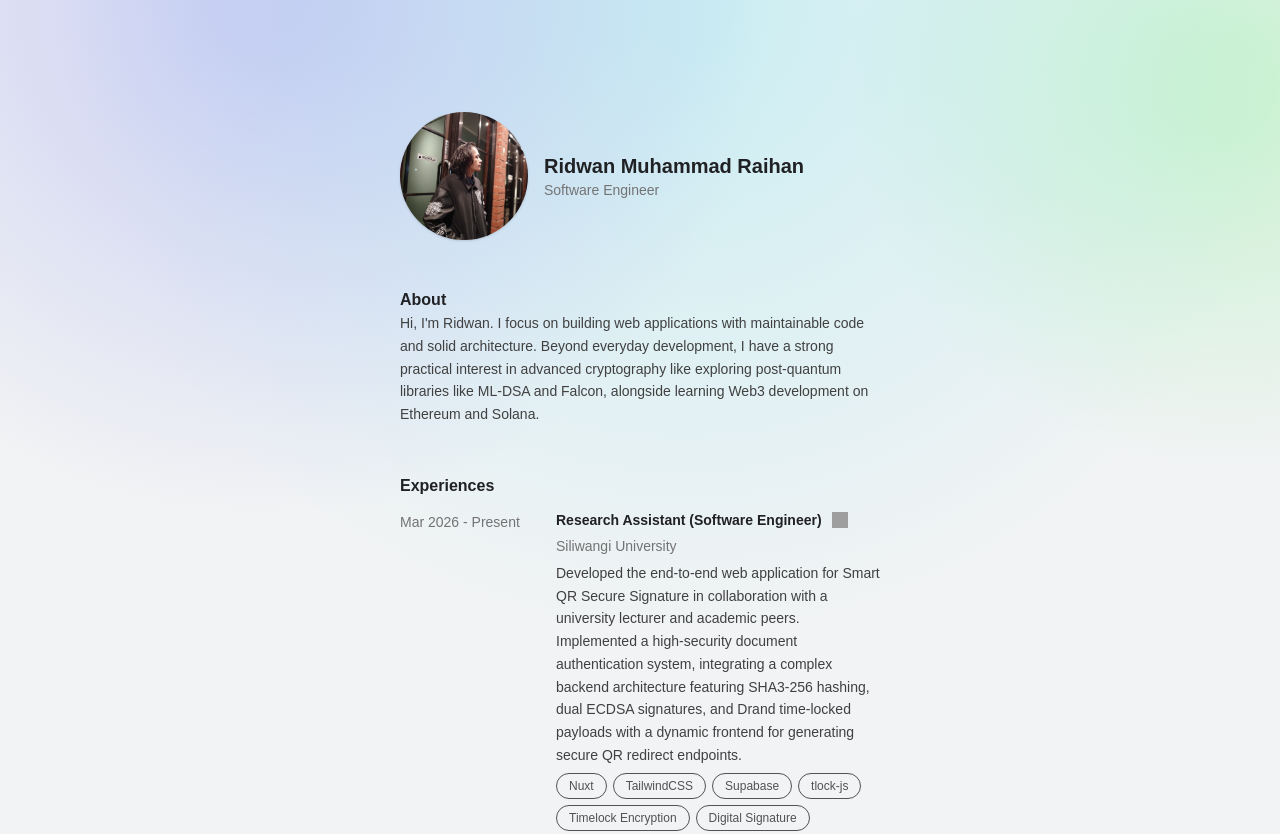
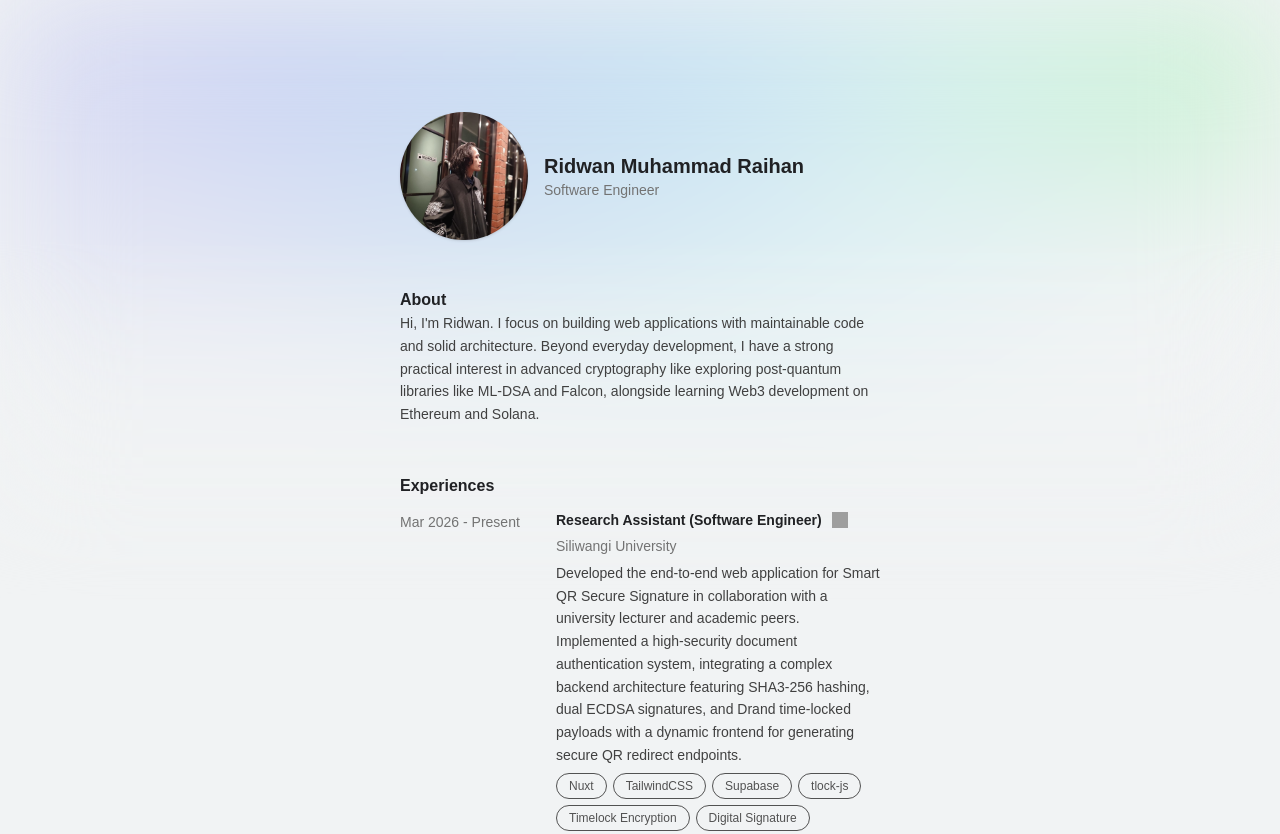
Before and after one commit to ridwanmuh3/portfolio, an Astro site: page / in a window 1280 px wide. Shown: the top 834 px of the page. Built offline with nearby package versions, Linux system fonts and the light colour scheme; Astro itself is replaced by a stand-in of ours; grey boxes are pictures that could not be loaded; a web font is replaced by a local one.

Commit message:
css: fix mesh background only hero section

```diff
--- a/src/components/layouts/Head.astro
+++ b/src/components/layouts/Head.astro
@@ -2,26 +2,15 @@
 const { title = "Ridwan Portfolio Website" } = Astro.props;
 ---
 
-<link rel="sitemap" href="/sitemap-index.xml" />
 <title>{title}</title>
-<meta name="description" content="Welcome to my personal portfolio website" />
-
-<!-- Web analytics -->
-<!-- <script
-  data-goatcounter="https://my-account.goatcounter.com/count"
-  async
-  src="//gc.zgo.at/count.js"></script> -->
-
-<!-- Open Graph tags -->
-<meta property="og:title" content="Ridwan Personal Portfolio Website" />
+<meta
+  name="description"
+  content="Ridwan Muhammad Raihan personal portfolio website"
+/>
+<meta property="og:title" content="Ridwan M. Raihan Portfolio Website" />
 <meta property="og:type" content="website" />
 <meta property="og:url" content="http://www.example.com/" />
 <meta
   property="og:description"
-  content="Welcome to my personal portfolio website"
+  content="Ridwan Muhammad Raihan personal portfolio website"
 />
-<meta
-  property="og:image"
-  content="https://www.example.com/_astro/seo-banner.BZD7kegZ.webp"
-/>
-<meta property="og:image:alt" content="" />
--- a/src/layouts/Layout.astro
+++ b/src/layouts/Layout.astro
@@ -14,8 +14,8 @@ import "../styles/global.css";
     <meta name="generator" content={Astro.generator} />
     <Head />
   </head>
-  <body class="font-google bg-light-grey text-black antialiased">
-    <div class="bg-mesh absolute w-full h-full -z-10"></div>
+  <body class="font-google bg-light-grey text-black antialiased relative min-h-screen">
+    <div class="bg-mesh absolute top-0 left-0 w-full h-[600px] -z-10"></div>
     <main class="max-w-lg mx-auto pt-28 px-4 space-y-12">
       <slot />
     </main>
--- a/src/styles/global.css
+++ b/src/styles/global.css
@@ -11,20 +11,10 @@
 .bg-mesh {
   background-color: #f1f3f4;
   background-image:
-    radial-gradient(
-      circle at 20% 0%,
-      hsla(236, 77%, 74%, 0.35) 3.1210986267166043%,
-      transparent 40%
-    ),
-    radial-gradient(
-      circle at 53.53001780898573% 1.0414296134208607%,
-      hsla(186, 77%, 74%, 0.35) 3.7491454641667024%,
-      transparent 59.72072481800893%
-    ),
-    radial-gradient(
-      circle at 95.9782826153375% 10.795065860042047%,
-      hsla(127, 77%, 74%, 0.35) 3.1210986267166043%,
-      transparent 26.85456528365227%
-    );
-  background-blend-mode: normal, normal, normal;
+    radial-gradient(at 20% 0%, hsla(236, 77%, 74%, 0.35) 0%, transparent 50%),
+    radial-gradient(at 54% 1%, hsla(186, 77%, 74%, 0.35) 0%, transparent 60%),
+    radial-gradient(at 96% 11%, hsla(127, 77%, 74%, 0.35) 0%, transparent 27%);
+  filter: blur(60px);
+  mask-image: linear-gradient(to bottom, black 40%, transparent 100%);
+  -webkit-mask-image: linear-gradient(to bottom, black 40%, transparent 100%);
 }
```
